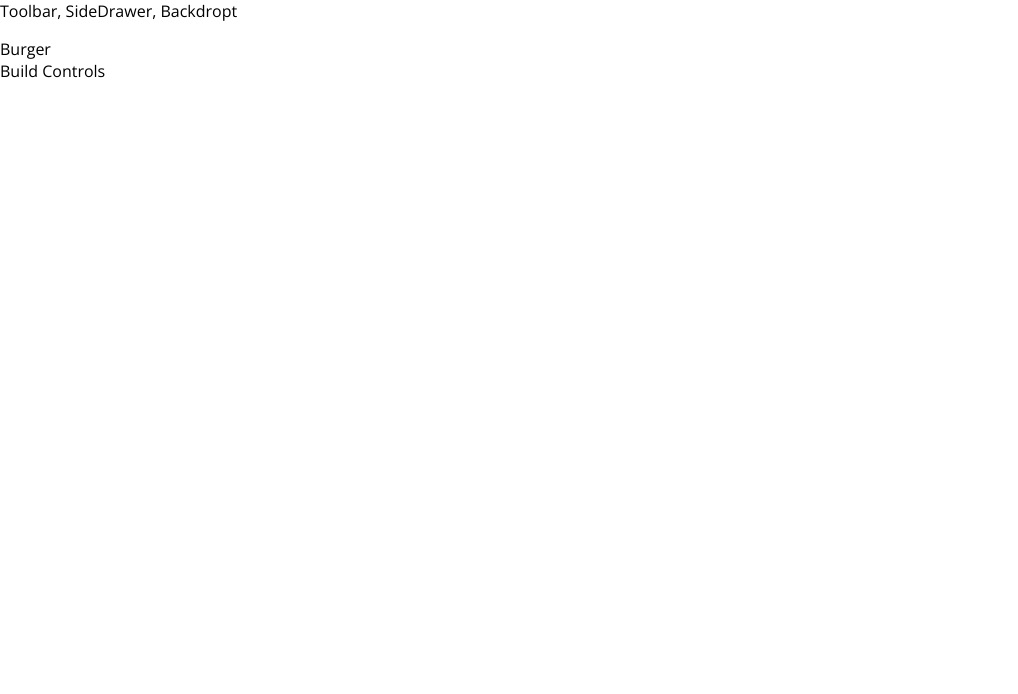
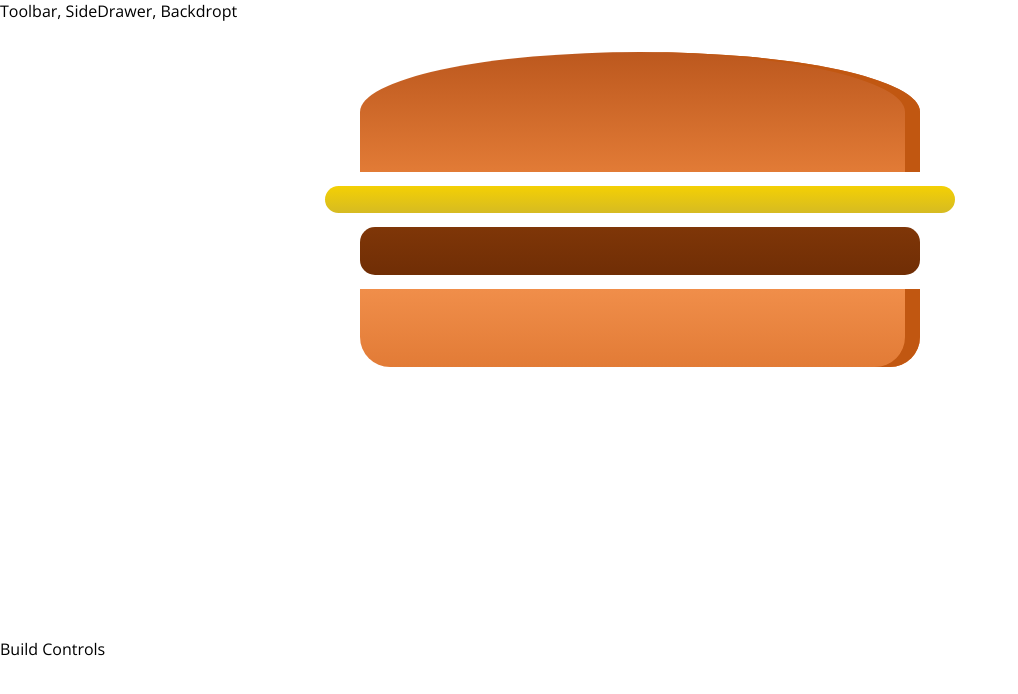
Before and after one commit to waltermanias/react-2020, a React app: page / in a window 1280 px wide. Shown: the top 694 px of the page, without its empty margins (0-1018 px from the left). Built offline with nearby package versions, Linux system fonts and the light colour scheme.

Commit message:
First visualization of the burger

```diff
--- a/package.json
+++ b/package.json
@@ -31,6 +31,7 @@
     "postcss-flexbugs-fixes": "3.2.0",
     "postcss-loader": "2.0.8",
     "promise": "8.0.1",
+    "prop-types": "^15.7.2",
     "raf": "3.4.0",
     "react": "^16.13.1",
     "react-dev-utils": "^5.0.2",
--- /dev/null
+++ b/src/components/Burger/Burger.css
@@ -0,0 +1,30 @@
+.Burger {
+  width: 100%;
+  margin: auto;
+  height: 250px;
+  overflow: scroll;
+  text-align: center;
+  font-weight: bold;
+  font-size: 1.2rem;
+}
+
+@media (min-width: 500px) and (min-height: 400px) {
+  .Burger {
+    width: 350px;
+    height: 300px;
+  }
+}
+
+@media (min-width: 500px) and (min-height: 401px) {
+  .Burger {
+    width: 450px;
+    height: 400px;
+  }
+}
+
+@media (min-width: 1000px) and (min-height: 700px) {
+  .Burger {
+    width: 700px;
+    height: 600px;
+  }
+}
--- /dev/null
+++ b/src/components/Burger/Burger.js
@@ -0,0 +1,17 @@
+import React from 'react';
+
+import classes from './Burger.css'
+import BurgerIngredient from './BurgerIngredient/BurgerIngredient';
+
+const burger = props => {
+    return (
+        <div className={classes.Burger}>
+            <BurgerIngredient type="bread-top" />
+            <BurgerIngredient type="cheese" />
+            <BurgerIngredient type="meat" />
+            <BurgerIngredient type="bread-bottom" />
+        </div>
+    );
+}
+
+export default burger;
--- /dev/null
+++ b/src/components/Burger/BurgerIngredient/BurgerIngredient.css
@@ -0,0 +1,112 @@
+.BreadBottom {
+  height: 13%;
+  width: 80%;
+  background: linear-gradient(#f08e4a, #e27b36);
+  border-radius: 0 0 30px 30px;
+  box-shadow: inset -15px 0 #c15711;
+  margin: 2% auto;
+}
+
+.BreadTop {
+  height: 20%;
+  width: 80%;
+  background: linear-gradient(#bc581e, #e27b36);
+  border-radius: 50% 50% 0 0;
+  box-shadow: inset -15px 0 #c15711;
+  margin: 2% auto;
+  position: relative;
+}
+
+.Seeds1 {
+  width: 10%;
+  height: 15%;
+  position: absolute;
+  background-color: white;
+  left: 30%;
+  top: 50%;
+  border-radius: 40%;
+  transform: rotate(-20deg);
+  box-shadow: inset -2px -3px #c9c9c9;
+}
+
+.Seeds1:after {
+  content: '';
+  width: 100%;
+  height: 100%;
+  position: absolute;
+  background-color: white;
+  left: -170%;
+  top: -260%;
+  border-radius: 40%;
+  transform: rotate(60deg);
+  box-shadow: inset -1px 2px #c9c9c9;
+}
+
+.Seeds1:before {
+  content: '';
+  width: 100%;
+  height: 100%;
+  position: absolute;
+  background-color: white;
+  left: 180%;
+  top: -50%;
+  border-radius: 40%;
+  transform: rotate(60deg);
+  box-shadow: inset -1px -3px #c9c9c9;
+}
+
+.Seeds2 {
+  width: 10%;
+  height: 15%;
+  position: absolute;
+  background-color: white;
+  left: 64%;
+  top: 50%;
+  border-radius: 40%;
+  transform: rotate(10deg);
+  box-shadow: inset -3px 0 #c9c9c9;
+}
+
+.Seeds2:before {
+  content: '';
+  width: 100%;
+  height: 100%;
+  position: absolute;
+  background-color: white;
+  left: 150%;
+  top: -130%;
+  border-radius: 40%;
+  transform: rotate(90deg);
+  box-shadow: inset 1px 3px #c9c9c9;
+}
+
+.Meat {
+  width: 80%;
+  height: 8%;
+  background: linear-gradient(#7f3608, #702e05);
+  margin: 2% auto;
+  border-radius: 15px;
+}
+
+.Cheese {
+  width: 90%;
+  height: 4.5%;
+  margin: 2% auto;
+  background: linear-gradient(#f4d004, #d6bb22);
+  border-radius: 20px;
+}
+
+.Salad {
+  width: 85%;
+  height: 7%;
+  margin: 2% auto;
+  background: linear-gradient(#228c1d, #91ce50);
+  border-radius: 20px;
+}
+
+.Bacon {
+  width: 80%;
+  height: 3%;
+  background: linear-gradient(#bf3813, #c45e38);
+  margin: 2% auto;
+}
--- /dev/null
+++ b/src/components/Burger/BurgerIngredient/BurgerIngredient.js
@@ -0,0 +1,46 @@
+import React, {Component} from 'react';
+import PropTypes from 'prop-types';
+
+import classes from './BurgerIngredient.css'
+
+class BurgerIngredient extends Component {
+    render() {
+        let ingredient = null;
+
+        switch (this.props.type) {
+            case ('bread-bottom'):
+                ingredient = <div className={classes.BreadBottom}></div>
+                break;
+            case ('bread-top'):
+                ingredient = <div className={classes.BreadTop}>
+                    <div className={classes.Seed1}></div>
+                    <div className={classes.Seed2}></div>
+                </div>
+                break;
+            case ('meat'):
+                ingredient = <div className={classes.Meat}></div>
+                break;
+            case ('cheese'):
+                ingredient = <div className={classes.Cheese}></div>
+                break;
+            case ('salad'):
+                ingredient = <div className={classes.Salad}></div>
+                break;
+            case ('bacon'):
+                ingredient = <div className={classes.Bacon}></div>
+                break;
+            default:
+                ingredient = null
+                break;
+
+        }
+
+        return ingredient;
+    }
+}
+
+BurgerIngredient.propTypes = {
+    type: PropTypes.string.isRequired
+}
+
+export default BurgerIngredient;
--- a/src/containers/BurgerBuilder/BurgerBuilder.js
+++ b/src/containers/BurgerBuilder/BurgerBuilder.js
@@ -1,11 +1,13 @@
 import React, {Component} from 'react';
 import Aux from '../../hoc/Aux';
+
+import Burger from './../../components/Burger/Burger'
 
 class BurgerBuilder extends Component {
     render() {
         return (
             <Aux>
-                <div>Burger</div>
+                <Burger />
                 <div>Build Controls</div>
             </Aux>);
     }
```
